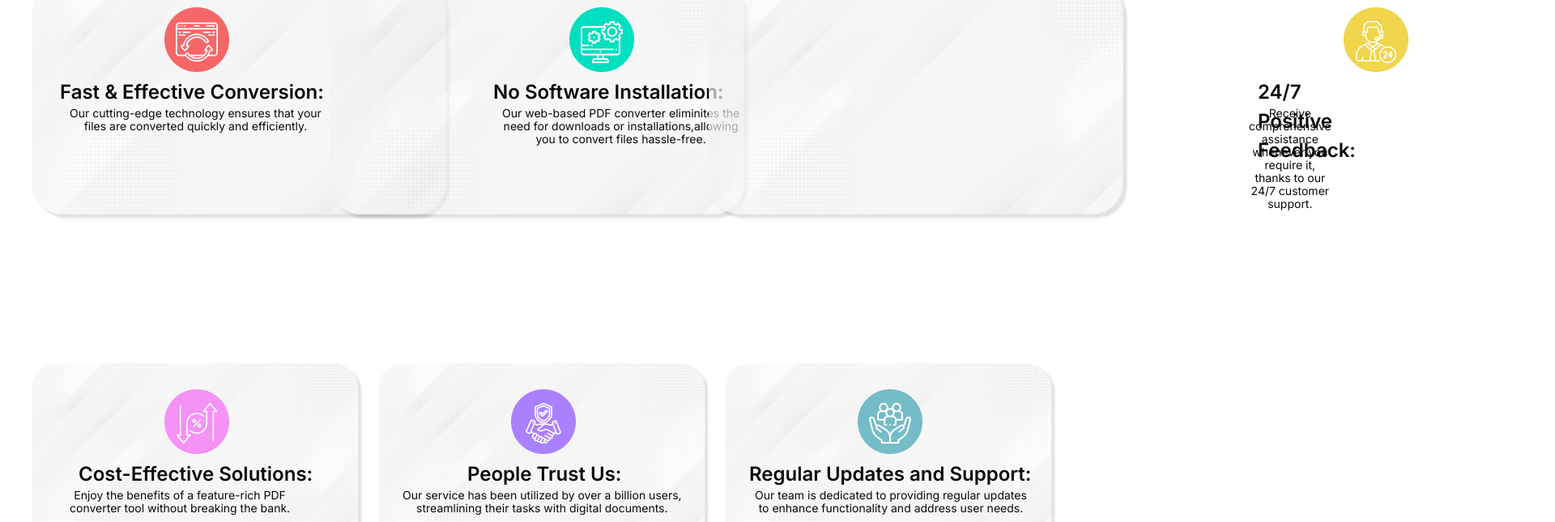
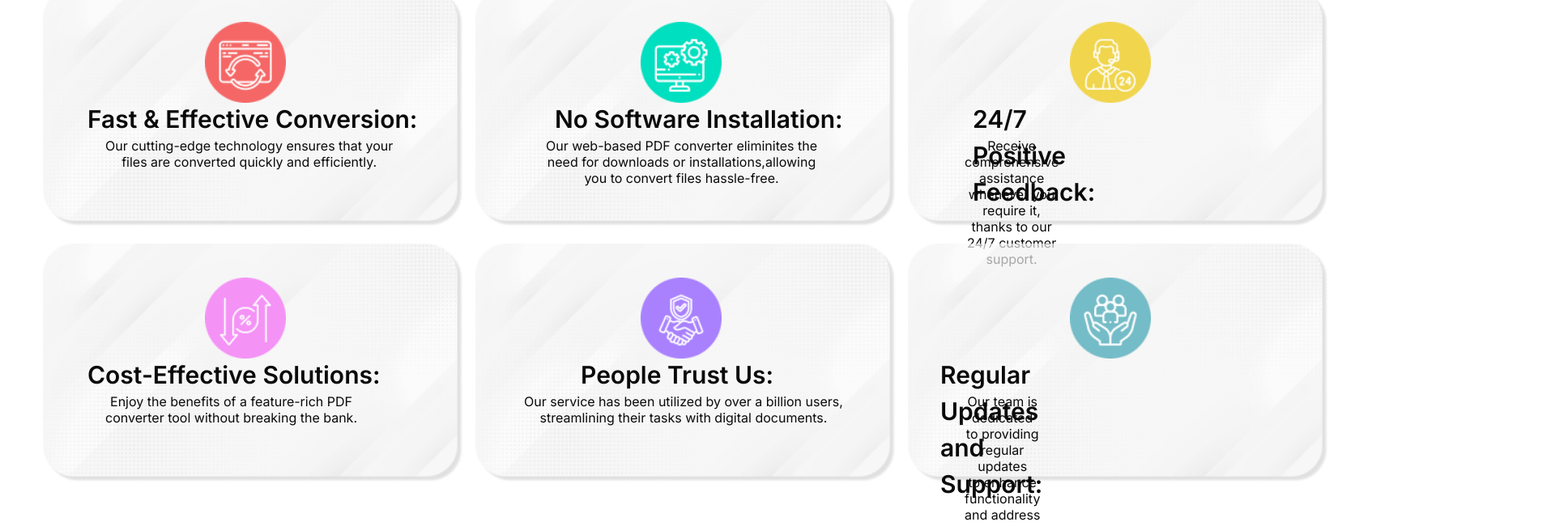
Before and after one commit to DevAxonOfficial/SeoToolsWebsite-Frontend, a Next.js app: page / in a window 1280 px wide. Shown: the part 1420-2065 px from the top of the page at 81% size, 1920 px wide, since content can reach past the window. Built offline with nearby package versions, Linux system fonts and the light colour scheme.

Commit message:
Correction of dimensions

```diff
--- a/app/components/Ad2Container.js
+++ b/app/components/Ad2Container.js
@@ -2,7 +2,7 @@ import React from "react";
 
 const Ad2Container = () => {
   return (
-    <div className="md:w-[728px] md:h-[90px] w-[300px] h-[90px] bg-gray-300 md:mt-9 -mt-10 mb-8 ml-10 md:mb-9 md:ml-[290px] text-center  md:block ">
+    <div className=" md:w-[728px] md:h-[90px] w-[300px] h-[90px] bg-gray-300 md:mt-9 -mt-40 mb-5 ml-10 md:mb-9 md:ml-[490px] text-center  md:block ">
       <div className="font-bold absolute md:p-8 md:ml-[330px] p-8 ml-[105px] ">
         Ad
       </div>
--- a/app/components/AdContainer.js
+++ b/app/components/AdContainer.js
@@ -2,7 +2,7 @@ import React from "react";
 
 const AdContainer = () => {
   return (
-    <div className="md:w-[728px] md:h-[90px] w-[300px] h-[90px] bg-gray-300 md:mt-9 mt-5 mb-5 ml-10 md:mb-9 md:ml-[490px] text-center  md:block ">
+    <div className="md:w-[728px] md:h-[90px] w-[300px] h-[90px] bg-gray-300 md:mt-9 mt-14 mb-5 ml-10 md:mb-9 md:ml-[490px] text-center  md:block ">
       <div className="font-bold absolute md:p-8 md:ml-[330px] p-8 ml-[105px] ">
         Ad
       </div>
--- a/app/components/Banner.js
+++ b/app/components/Banner.js
@@ -13,11 +13,11 @@ const Banner = () => {
           className="w-full "
         />
       </div>
-      <div className="absolute inset-0 flex justify-center text-white md:mb-20 md:text-4xl mb-7 items-center">
+      <div className="absolute inset-0 flex justify-center text-white md:mb-20 md:text-5xl md:font-semibold mb-7 items-center">
         <h1>Make your easy tasks even easier.</h1>
       </div>
-      <div className="absolute flex inset-0 md:py-3 md:px-10 md:w-22 md:h-24 items-center justify-center md:mt-24 mt-9">
-        <button class="bg-red-500 hover:bg-red-300 text-white md:py-3 md:px-10 p-2 md:text-lg text-xs rounded-lg text-left">
+      <div className="absolute flex inset-0 md:py-3 md:px-10 md:w-22 md:h-24 items-center justify-center md:mt-36 mt-9">
+        <button class="bg-red-500 hover:bg-red-300 text-white md:py-3 md:px-10 p-2 md:text-lg text-xs rounded-lg text-left md:w-[200px]">
           Edit Pdf ➡
         </button>
       </div>
--- a/app/components/ThirdContainer.js
+++ b/app/components/ThirdContainer.js
@@ -6,10 +6,10 @@ const ThirdContainer = () => {
       <h1 className=" md:text-3xl text-xl text-center ">
         Why Choose <strong className="font-bold">FREE SEO TOOLS</strong> Pdf?
       </h1>
-      <div className="md:flex flex-row space-x-[180px] md:ml-[15px] ml-[25px] md:mt-0 mt-3">
-        <div className="md:p-6 md:flex flex-row">
-          <div className=" bg-cover bg-center w-[500px] h-[250px]">
-            <div className="md:w-[550px] md:h-[250px] w-[340px]  absolute">
+      <div className="md:flex flex-row md:space-x-[8px] md:ml-[45px] ml-[25px] md:mt-6 mt-3">
+        <div className="md:p-2 md:flex flex-row">
+          <div className=" bg-cover bg-center md:w-[450px] h-[250px]">
+            <div className="md:w-[530px] md:h-[250px] w-[340px]  absolute">
               <Image
                 src="/img/Rectangle 31.png"
                 alt="background"
@@ -23,20 +23,20 @@ const ThirdContainer = () => {
               alt="logo"
               width={80}
               height={80}
-              className="absolute md:mt-[32px] mt-4 md:ml-[164px] ml-[130px] md:w-[80px] md:h-[80px] w-[70px] h-[70px]"
+              className="absolute md:mt-[42px] mt-4 md:ml-[200px] ml-[130px] md:w-[100px] md:h-[100px] w-[70px] h-[70px]"
             />
-            <h1 className="absolute font-semibold md:text-[24px] md:mt-[119px] md:ml-[35px] mt-[90px] ml-[35px] text-[20px] ">
+            <h1 className="absolute font-semibold md:text-[30px] md:mt-[140px] md:ml-[55px] mt-[90px] ml-[35px] text-[20px] ">
               Fast & Effective Conversion:
             </h1>
-            <h1 className="absolute md:mt-[155px] md:ml-[47px] md:text-[14px] leading-4 text-[13px] mt-[120px] ml-[25px] text-center ">
+            <h1 className="absolute md:mt-[185px] md:ml-[77px] md:text-base md:leading-5 leading-4 text-[13px] mt-[120px] ml-[25px] text-center ">
               Our cutting-edge technology ensures that your <br /> files are
               converted quickly and efficiently.
             </h1>
           </div>
         </div>
-        <div className="md:p-6 p-2 flex md:mt-0 -mt-10">
-          <div className=" bg-cover bg-center w-[500px] h-[250px]">
-            <div className="md:-ml-[360px] -ml-[188px] md:w-[550px] md:h-[250px] w-[340px]  absolute">
+        <div className="md:p-2 p-2 flex md:mt-0 -mt-10 md:ml-0 ml-[180px]">
+          <div className=" bg-cover bg-center w-[450px] h-[250px]">
+            <div className="md:ml-[60px] -ml-[188px] md:w-[530px] md:h-[250px] w-[340px]  absolute">
               <Image
                 src="/img/Rectangle 31.png"
                 alt="background"
@@ -50,12 +50,12 @@ const ThirdContainer = () => {
               alt="logo"
               width={80}
               height={80}
-              className="absolute md:mt-[32px] mt-4 md:-ml-[64px] -ml-[55px] md:w-[80px] md:h-[80px] w-[70px] h-[70px]"
+              className="absolute md:mt-[42px] mt-4 md:ml-[264px] -ml-[55px] md:w-[100px] md:h-[100px] w-[70px] h-[70px]"
             />
-            <h1 className="absolute font-semibold md:text-[24px] md:mt-[119px] md:-ml-[158px] mt-[90px] -ml-[135px] text-[20px]">
+            <h1 className="absolute font-semibold md:text-[30px] md:mt-[140px] md:ml-[158px] mt-[90px] -ml-[135px] text-[20px]">
               No Software Installation:
             </h1>
-            <h1 className="absolute md:mt-[155px] md:-ml-[147px] md:text-[14px] leading-4 text-[13px] mt-[120px] -ml-[158px] text-center">
+            <h1 className="absolute md:mt-[185px] md:ml-[147px] md:text-base md:leading-5 leading-4 text-[13px] mt-[120px] -ml-[158px] text-center">
               Our web-based PDF converter eliminites the
               <br />
               need for downloads or installations,allowing
@@ -64,9 +64,9 @@ const ThirdContainer = () => {
             </h1>
           </div>
         </div>
-        <div className="p-6 md:mt-0 -mt-[65px] flex">
-          <div className=" bg-cover bg-center w-[500px] h-[400px]">
-            <div className="md:-ml-[620px] -ml-[202px] md:w-[520px] md:h-[350px] w-[340px]  absolute">
+        <div className="p-2 md:mt-0 -mt-[45px] flex md:ml-0 ml-[195px]">
+          <div className=" bg-cover bg-center w-[450px] h-[400px]">
+            <div className="md:ml-[120px] -ml-[202px] md:w-[530px] md:h-[350px] w-[340px]  absolute">
               <Image
                 src="/img/Rectangle 31.png"
                 alt="background"
@@ -80,57 +80,55 @@ const ThirdContainer = () => {
               alt="logo"
               width={80}
               height={80}
-              className="absolute md:mt-[32px] mt-4 md:ml-[164px] -ml-[75px] md:w-[80px] md:h-[80px] w-[70px] h-[70px]"
+              className="absolute md:mt-[42px] mt-4 md:ml-[320px] -ml-[75px] md:w-[100px] md:h-[100px] w-[70px] h-[70px]"
             />
-            <h1 className="absolute font-semibold md:text-[24px] md:mt-[119px] md:ml-[58px] mt-[90px] -ml-[152px] text-[20px] ">
+            <h1 className="absolute font-semibold md:text-[30px] md:mt-[140px] md:ml-[200px] mt-[90px] -ml-[152px] text-[20px] ">
               24/7 Positive Feedback:
             </h1>
-            <h1 className="absolute md:mt-[155px] md:ml-[47px] md:text-[14px] leading-4 text-[13px] mt-[120px] -ml-[186px] text-center">
+            <h1 className="absolute md:mt-[185px] md:ml-[190px]  md:text-base md:leading-5 leading-4 text-[13px] mt-[120px] -ml-[186px] text-center">
               Receive comprehensive assistance whenever you <br /> require it,
               thanks to our 24/7 customer support.
             </h1>
           </div>
         </div>
       </div>
-      <div className="md:flex flex-row space-x-[180px] ml-[15px] md:mt-6 flex-wrap -mt-[80px]">
-        <div className="p-6 flex">
-          <div className=" bg-cover bg-center w-[200px] h-[250px]">
-            <div className="md:-ml-0 -ml-[202px] md:w-[410px] md:h-[250px] w-[340px]  absolute">
-              <div className="md:-ml-0 ml-[190px] md:w-[410px] md:h-[250px] w-[340px]  absolute">
+      <div className="md:flex flex-row md:space-x-[8px] md:ml-[45px] ml-[25px] md:-mt-[100px] -mt-[190px]">
+        <div className="md:p-2 md:flex flex-row">
+          <div className=" bg-cover bg-center md:w-[450px] h-[250px]">
+            <div className="md:w-[530px] md:h-[250px] w-[340px]  absolute">
               <Image
                 src="/img/Rectangle 31.png"
                 alt="background"
                 width={410}
                 height={250}
-                  className="absolute"
+                className="md:w-[520px]"
               />
-              </div>
             </div>
             <Image
               src="/img/Group9.png"
               alt="logo"
               width={80}
               height={80}
-              className="absolute md:mt-[32px] mt-4 md:ml-[164px] ml-[115px] md:w-[80px] md:h-[80px] w-[70px] h-[70px]"
+              className="absolute md:mt-[42px] mt-4 md:ml-[200px] ml-[130px] md:w-[100px] md:h-[100px] w-[70px] h-[70px]"
             />
-            <h1 className="absolute font-semibold md:text-[24px] md:mt-[119px] md:ml-[58px] mt-[90px] ml-[37px] text-[20px] ">
+            <h1 className="absolute font-semibold md:text-[30px] md:mt-[140px] md:ml-[55px] mt-[90px] ml-[50px] text-[20px] ">
               Cost-Effective Solutions:
             </h1>
-            <h1 className="absolute md:mt-[155px] md:ml-[47px] md:text-[14px] leading-4 text-[13px] mt-[120px] ml-[30px] text-center ">
-              Enjoy the benefits of a feature-rich PDF <br /> converter tool
-              without breaking the bank.
+            <h1 className="absolute md:mt-[185px] md:ml-[77px] md:text-base md:leading-5 leading-4 text-[13px] mt-[120px] ml-[40px] text-center ">
+              Enjoy the benefits of a feature-rich PDF
+              <br /> converter tool without breaking the bank.
             </h1>
           </div>
         </div>
-        <div className="p-6 md:mt-0 -mt-[80px] flex">
-          <div className=" bg-cover bg-center w-[200px] h-[250px]">
-            <div className="md:-ml-0 -ml-[190px] md:w-[410px] md:h-[250px] w-[340px]  absolute">
+        <div className="md:p-2 p-2 flex md:mt-0 -mt-10 md:ml-0 ml-[180px]">
+          <div className=" bg-cover bg-center w-[450px] h-[250px]">
+            <div className="md:ml-[60px] -ml-[188px] md:w-[530px] md:h-[250px] w-[340px]  absolute">
               <Image
                 src="/img/Rectangle 31.png"
                 alt="background"
                 width={410}
                 height={250}
-                className="absolute"
+                className="md:w-[520px]"
               />
             </div>
             <Image
@@ -138,26 +136,27 @@ const ThirdContainer = () => {
               alt="logo"
               width={80}
               height={80}
-              className="absolute md:mt-[32px] mt-4 md:ml-[164px] -ml-[60px] md:w-[80px] md:h-[80px] w-[70px] h-[70px]"
+              className="absolute md:mt-[42px] mt-4 md:ml-[264px] -ml-[55px] md:w-[100px] md:h-[100px] w-[70px] h-[70px]"
             />
-            <h1 className="absolute font-semibold md:text-[24px] md:mt-[119px] md:ml-[110px] mt-[90px] -ml-[108px] text-[20px]  ">
+            <h1 className="absolute font-semibold md:text-[30px] md:mt-[140px] md:ml-[190px] mt-[90px] -ml-[100px] text-[20px]">
               People Trust Us:
             </h1>
-            <h1 className="absolute md:mt-[155px] md:ml-[30px] md:text-[14px] leading-4 text-[13px] mt-[120px] -ml-[180px] text-center ">
-              Our service has been utilized by over a billion users, <br />{" "}
+            <h1 className="absolute md:mt-[185px] md:ml-[120px] md:text-base md:leading-5 leading-4 text-[13px] mt-[120px] -ml-[178px] text-center">
+              Our service has been utilized by over a billion users,
+              <br />
               streamlining their tasks with digital documents.
             </h1>
           </div>
         </div>
-        <div className="p-6 md:mt-0 -mt-[80px] flex">
-          <div className=" bg-cover bg-center w-[200px] h-[250px]">
-            <div className="md:-ml-0 -ml-[190px] md:w-[410px] md:h-[250px] w-[340px]  absolute">
+        <div className="p-2 md:mt-0 -mt-[45px] flex md:ml-0 ml-[195px]">
+          <div className=" bg-cover bg-center w-[450px] h-[400px]">
+            <div className="md:ml-[120px] -ml-[202px] md:w-[530px] md:h-[350px] w-[340px]  absolute">
               <Image
                 src="/img/Rectangle 31.png"
                 alt="background"
                 width={410}
                 height={250}
-                className="absolute"
+                className="md:w-[520px]  absolute"
               />
             </div>
             <Image
@@ -165,14 +164,14 @@ const ThirdContainer = () => {
               alt="logo"
               width={80}
               height={80}
-              className="absolute md:mt-[32px] mt-4 md:ml-[164px] -ml-[60px] md:w-[80px] md:h-[80px] w-[70px] h-[70px]"
+              className="absolute md:mt-[42px] mt-4 md:ml-[320px] -ml-[75px] md:w-[100px] md:h-[100px] w-[70px] h-[70px]"
             />
-            <h1 className="absolute font-semibold md:text-[24px] md:mt-[119px] md:ml-[30px] mt-[90px] -ml-[165px] text-[20px] ">
+            <h1 className="absolute font-semibold md:text-[30px] md:mt-[140px] md:ml-[160px] mt-[90px] -ml-[177px] text-[20px] ">
               Regular Updates and Support:
             </h1>
-            <h1 className="absolute md:mt-[155px] md:ml-[37px] md:text-[14px] leading-4 text-[13px] mt-[120px] -ml-[180px] text-center ">
-              Our team is dedicated to providing regular updates
-              <br /> to enhance functionality and address user needs.
+            <h1 className="absolute md:mt-[185px] md:ml-[190px]  md:text-base md:leading-5 leading-4 text-[13px] mt-[120px] -ml-[190px] text-center">
+              Our team is dedicated to providing regular updates <br />
+              to enhance functionality and address user needs.
             </h1>
           </div>
         </div>
```
Lines whose indentation alone changed are shown as unchanged.
